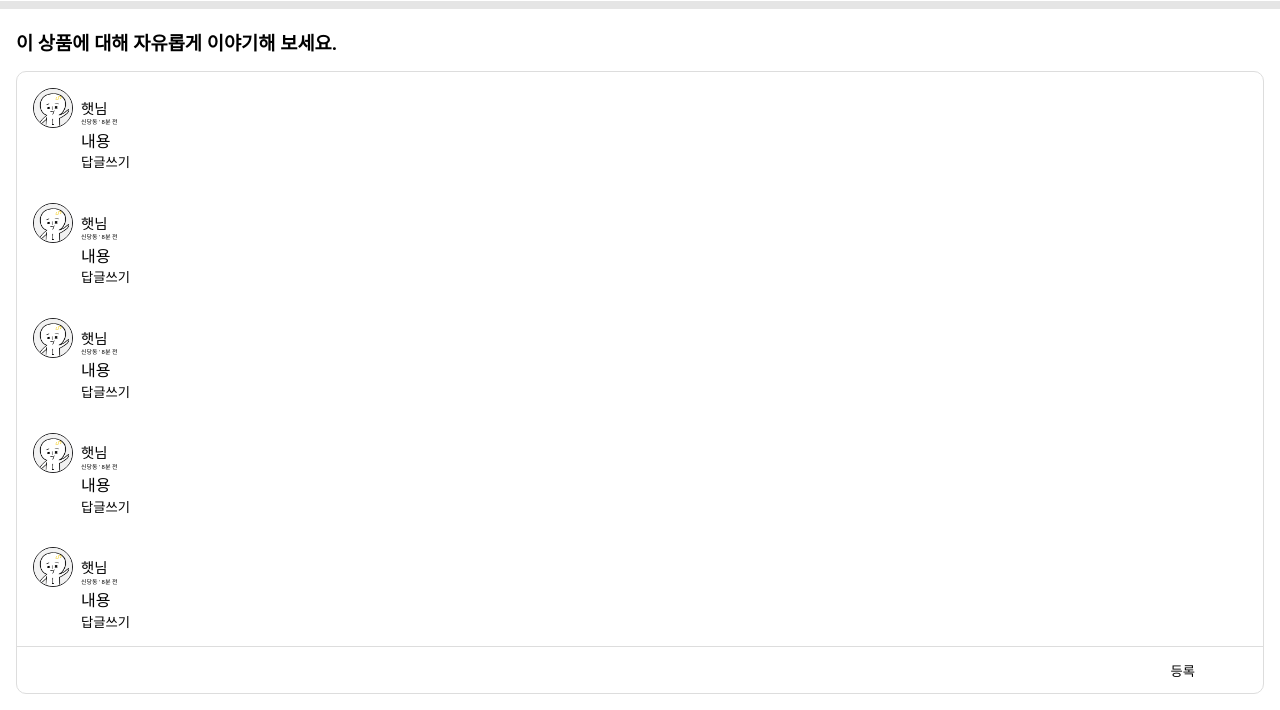
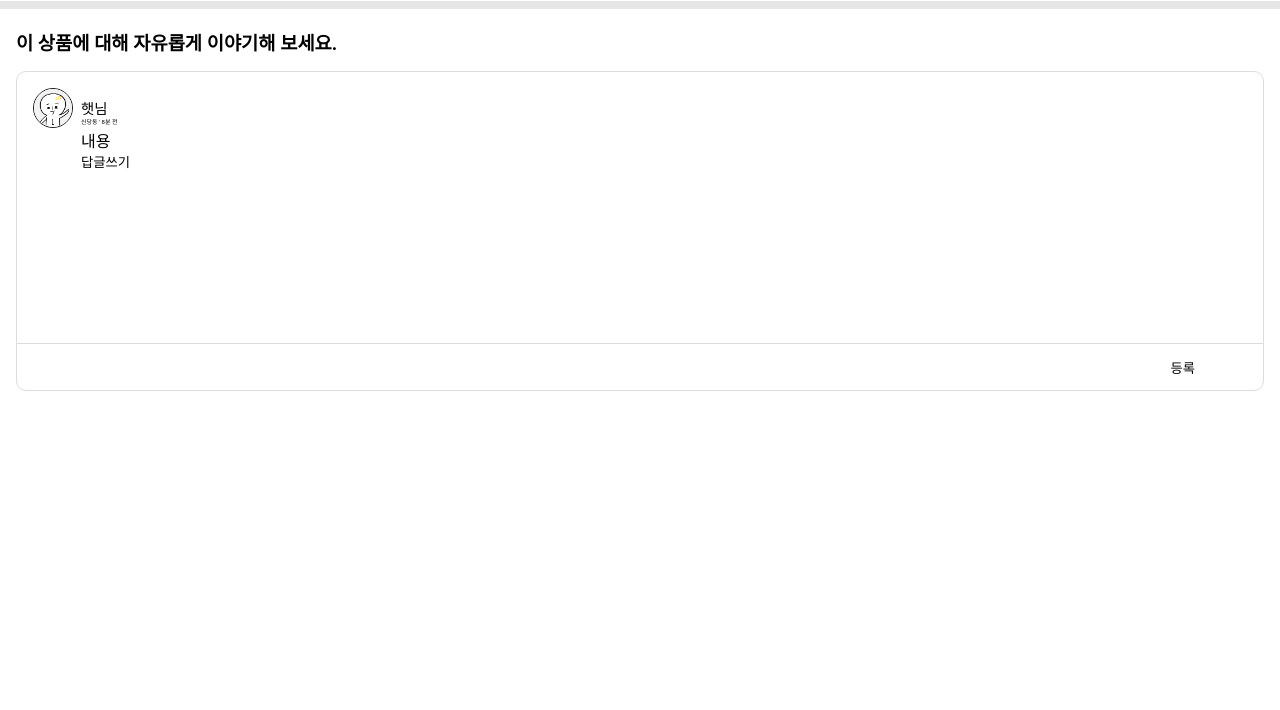
Before and after one commit to tangjinlog/zipSunPick, a web app: file src/item-info.html in a window 1280 px wide. Shown: the part 714-1424 px from the top of the page. After the commit the page ends 1105 px from the top, so only its background shows below. Run offline with its HTML, style and script files only (its server is not run), Linux system fonts and the light colour scheme; some libraries are stand-ins or nearby versions.

Commit message:
item-chat form 박스 하단에 고정 세팅

```diff
--- a/src/css/main.css
+++ b/src/css/main.css
@@ -412,9 +412,7 @@
 }
 
 /* item-details page */
-.item-details {
-  height: 100%;
-}
+
 /* ---------------------- */
 /*  item header section   */
 /* ---------------------- */
@@ -519,9 +517,7 @@
 /* ---------------------- */
 .item-body-section {
   background: white;
-  /* padding: 1rem; */
   box-shadow: 0 0.5em rgba(0, 0, 0, 0.1);
-  /* outline: 2px solid blue; */
 }
 
 .mode-notice {
@@ -583,15 +579,15 @@
 /* ---------------------- */
 .item-chat-section {
   position: relative;
-  padding: var(--global--padding);
-}
-
-.item-chat-section h3 {
-  margin-top: 2rem;
+  width: 100%;
+  padding: 1rem;
 }
 
 .chat-wrap {
+  position: relative;
+
   /* outline: 2px solid limegreen; */
+  width: 100%;
   min-height: 40vh;
   margin: 1rem 0;
   border: 1px solid #ddd;
@@ -599,6 +595,7 @@
 }
 
 .chat-log {
+  width: 100%;
   height: 100%;
   /* outline: 2px solid limegreen; */
 }
@@ -608,6 +605,7 @@
   justify-content: flex-start;
   align-items: flex-start;
   padding: 1rem;
+  /* outline: 2px solid red; */
 }
 
 .user-id,
@@ -658,8 +656,17 @@
   padding: 0.1em 0.1em 0.1em 0;
 }
 
+.reply {
+  padding: 1rem 1rem 1rem 0;
+}
+
+
 .chat-form {
+  /* outline: 2px solid red; */
   /* padding: 1rem; */
+  /* margin-top: 40vh; */
+  position: absolute;
+  width: 100%;
   bottom: 0;
   border-top: 1px solid #ddd;
 }
--- a/src/item-info.html
+++ b/src/item-info.html
@@ -95,9 +95,8 @@
                 <span class="user-location">신당동 ' 8분 전</span>
                 <p class="msg-content">내용</p>
                 <button class="reply-btn" value="답글쓰기">답글쓰기</button>
-              </div>
-            </div>
-            <div class="msg-con flex-r">
+                <!-- 답글쓰기 -->
+                <!-- <div class="reply msg-con flex-r">
                   <div class="msg-img-box">
                     <span class="user-img"></span>
                   </div>
@@ -105,42 +104,12 @@
                     <span class="user-id">햇님</span>
                     <span class="user-location">신당동 ' 8분 전</span>
                     <p class="msg-content">내용</p>
-                <button class="reply-btn" value="답글쓰기">답글쓰기</button>
+                  </div>
+                </div> -->
               </div>
             </div>
-            <div class="msg-con flex-r">
-              <div class="msg-img-box">
-                <span class="user-img"></span>
-              </div>
-              <div class="msg-content-box">
-                <span class="user-id">햇님</span>
-                <span class="user-location">신당동 ' 8분 전</span>
-                <p class="msg-content">내용</p>
-                <button class="reply-btn" value="답글쓰기">답글쓰기</button>
-              </div>
-            </div>
-            <div class="msg-con flex-r">
-              <div class="msg-img-box">
-                <span class="user-img"></span>
-              </div>
-              <div class="msg-content-box">
-                <span class="user-id">햇님</span>
-                <span class="user-location">신당동 ' 8분 전</span>
-                <p class="msg-content">내용</p>
-                <button class="reply-btn" value="답글쓰기">답글쓰기</button>
-              </div>
-            </div>
-            <div class="msg-con flex-r">
-              <div class="msg-img-box">
-                <span class="user-img"></span>
-              </div>
-              <div class="msg-content-box">
-                <span class="user-id">햇님</span>
-                <span class="user-location">신당동 ' 8분 전</span>
-                <p class="msg-content">내용</p>
-                <button class="reply-btn" value="답글쓰기">답글쓰기</button>
-              </div>
-            </div>
+
+
             <form action="" class="chat-form flex-r">
               <input type="text" id="message" size="30" autocomplete="off" maxlength="80">
               <input type="submit" id="chat-btn" value="등록">
```
Lines whose indentation alone changed are shown as unchanged.
